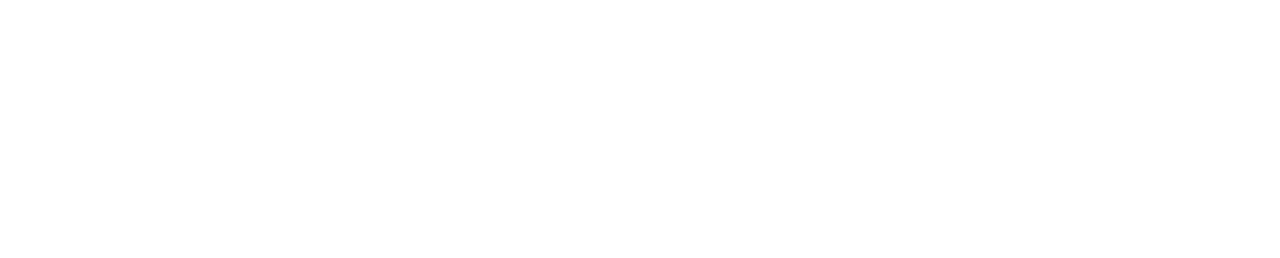
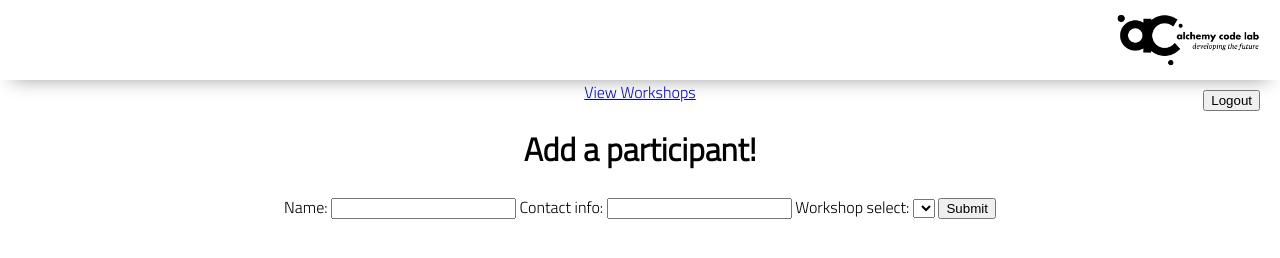
Before and after one commit to Cole-Rossman/week5-workshoporganizer-scratch, a plain HTML site: page create-page/index.html in a window 1280 px wide. Drawn offline with nearby package versions, Linux system fonts and the light colour scheme.

Commit message:
create-page html done

```diff
--- a/create-page/index.html
+++ b/create-page/index.html
@@ -0,0 +1,49 @@
+<!DOCTYPE html>
+<html lang="en">
+
+<head>
+    <meta charset="UTF-8">
+    <meta name="viewport" content="width=device-width, initial-scale=1.0">
+    <meta http-equiv="X-UA-Compatible" content="ie=edge">
+    <script defer src="https://cdn.jsdelivr.net/npm/@supabase/supabase-js"></script>
+    <link href="https://fonts.googleapis.com/css2?family=Titillium+Web:wght@300&display=swap" rel="stylesheet">
+    <link rel="stylesheet" href="../styles/reset.css">
+    <link rel="stylesheet" href="../styles/style.css">
+    <link rel="stylesheet" href="../styles/home.css">
+    <link rel="stylesheet" href="./create.css">
+
+    <title>Create Page</title>
+</head>
+
+<body>
+    <header>
+        <div class="gutter-right logo">
+            <img src="../assets/big-logo.png" />
+        </div>
+    </header>
+    <button id="logout">Logout</button>
+    <main class="create-main">
+    <a id="view-workshops" href="../workshops-page/">View Workshops</a>
+    <h1>Add a participant!</h1>
+    <form id="participant-form">
+        <label>
+            Name:
+            <input name="participant-name" />
+        </label>
+        <label>
+            Contact info:
+            <input name="contact-info" />
+        </label>
+        <label>
+            Workshop select:
+            <select id="workshop-id" name="workshop-id">
+
+            </select>
+        </label>
+        <button>Submit</button>
+    </form>
+    </main>
+    <script type="module" src="./create.js"></script>
+</body>
+
+</html>
```
Also changed, not shown: workshops-page/index.html (line endings or trailing spaces).
